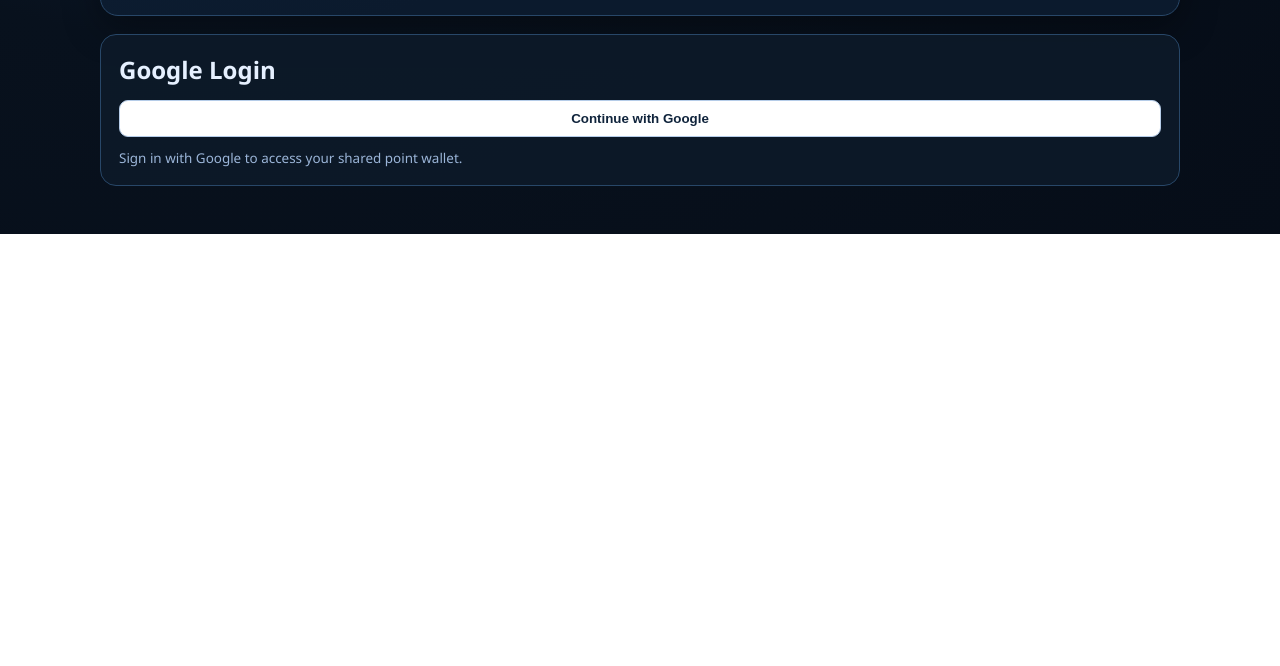
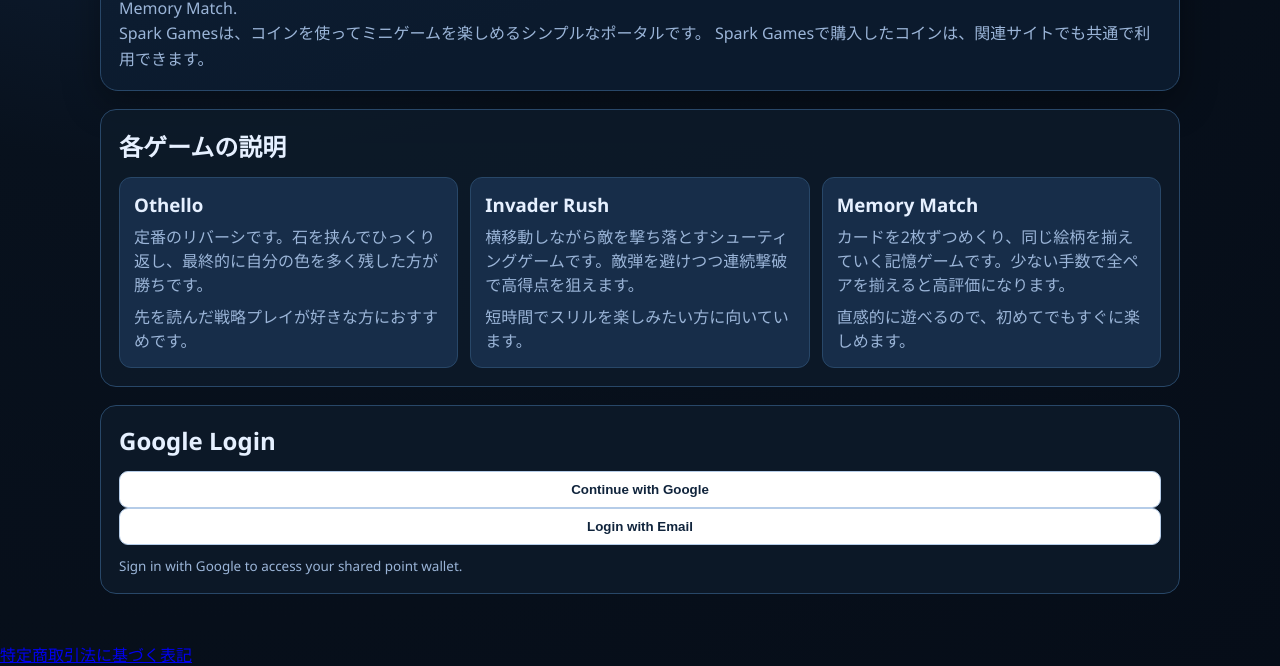
Before and after one commit to gdysaugs/checkoutcoins, a website: page index.html in a window 1280 px wide. Shown: the part 569-1235 px from the top of the page. Before the commit the page ends 803 px from the top, so only its background shows below. Drawn offline with nearby package versions, Linux system fonts and the light colour scheme.

Commit message:
Add game descriptions section

```diff
--- a/index.html
+++ b/index.html
@@ -14,11 +14,41 @@
       <section class="hero">
         <img class="hero-banner" src="/assets/game-banner.png" alt="Game hub banner" />
         <div class="hero-copy">
+          <div class="top-legal-links">
+            <a href="/terms.html">利用規約</a>
+          </div>
           <h1>Spark Games</h1>
           <p>
             A simple game portal where you can spend points to play mini games.
             Sign in, check your point balance, then launch Othello, Invader, and Memory Match.
           </p>
+          <p>
+            Spark Gamesは、コインを使ってミニゲームを楽しめるシンプルなポータルです。
+            Spark Gamesで購入したコインは、関連サイトでも共通で利用できます。
+          </p>
+        </div>
+      </section>
+
+      <section class="panel">
+        <h2>各ゲームの説明</h2>
+        <div class="game-grid">
+          <article class="game-card">
+            <h3>Othello</h3>
+            <p>定番のリバーシです。石を挟んでひっくり返し、最終的に自分の色を多く残した方が勝ちです。</p>
+            <p>先を読んだ戦略プレイが好きな方におすすめです。</p>
+          </article>
+
+          <article class="game-card">
+            <h3>Invader Rush</h3>
+            <p>横移動しながら敵を撃ち落とすシューティングゲームです。敵弾を避けつつ連続撃破で高得点を狙えます。</p>
+            <p>短時間でスリルを楽しみたい方に向いています。</p>
+          </article>
+
+          <article class="game-card">
+            <h3>Memory Match</h3>
+            <p>カードを2枚ずつめくり、同じ絵柄を揃えていく記憶ゲームです。少ない手数で全ペアを揃えると高評価になります。</p>
+            <p>直感的に遊べるので、初めてでもすぐに楽しめます。</p>
+          </article>
         </div>
       </section>
 
@@ -26,6 +56,7 @@
         <h2>Google Login</h2>
         <div class="oauth-row">
           <button id="googleLoginBtn" class="oauth-btn" type="button">Continue with Google</button>
+          <button id="emailLoginBtn" class="oauth-btn oauth-btn--email" type="button">Login with Email</button>
         </div>
         <p class="muted">Sign in with Google to access your shared point wallet.</p>
       </section>
@@ -50,21 +81,21 @@
         <div class="game-grid">
           <article class="game-card">
             <h3>Othello</h3>
-            <p>Classic board game. Place disks and flip your opponent pieces.</p>
+            <p>石を挟んでひっくり返し、最終的に自分の色を多く残す戦略ボードゲームです。</p>
             <p class="cost">Cost: 1 point</p>
             <button class="play-btn" data-game="othello" data-cost="1" type="button">Play Othello</button>
           </article>
 
           <article class="game-card">
             <h3>Invader Rush</h3>
-            <p>Arcade shooter. Move, shoot, and clear incoming enemy rows.</p>
+            <p>迫ってくる敵の列を回避しながら撃破する、反射神経重視のアーケードシューティングです。</p>
             <p class="cost">Cost: 2 points</p>
             <button class="play-btn" data-game="invader" data-cost="2" type="button">Play Invader Rush</button>
           </article>
 
           <article class="game-card">
             <h3>Memory Match</h3>
-            <p>Flip cards and find all matching pairs in as few turns as possible.</p>
+            <p>カードの位置を覚えてペアを揃える、シンプルで奥深い記憶ゲームです。</p>
             <p class="cost">Cost: 1 point</p>
             <button class="play-btn" data-game="memory" data-cost="1" type="button">Play Memory Match</button>
           </article>
@@ -83,5 +114,7 @@
         <div id="modalBody" class="modal-body"></div>
       </div>
     </section>
+
+    <a class="legal-fab" href="/tokusho.html">特定商取引法に基づく表記</a>
   </body>
 </html>
```
Also changed, not shown: public/index.html (+36 -3 lines).
